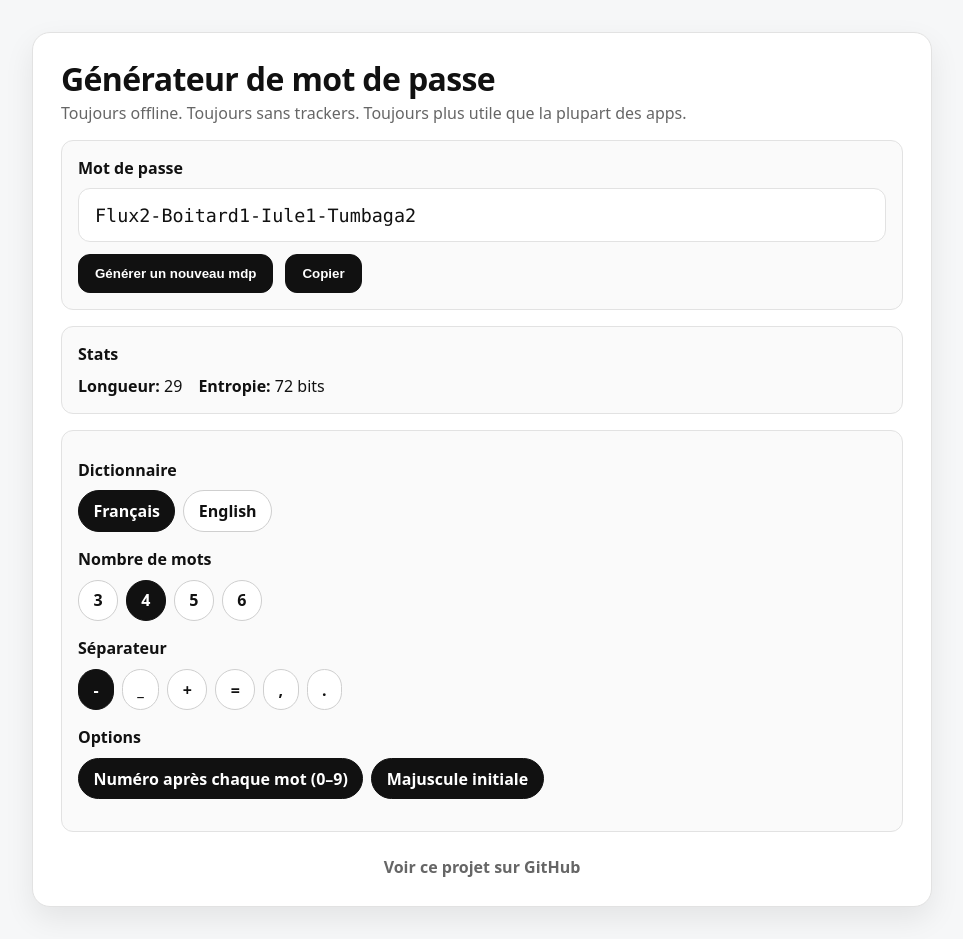
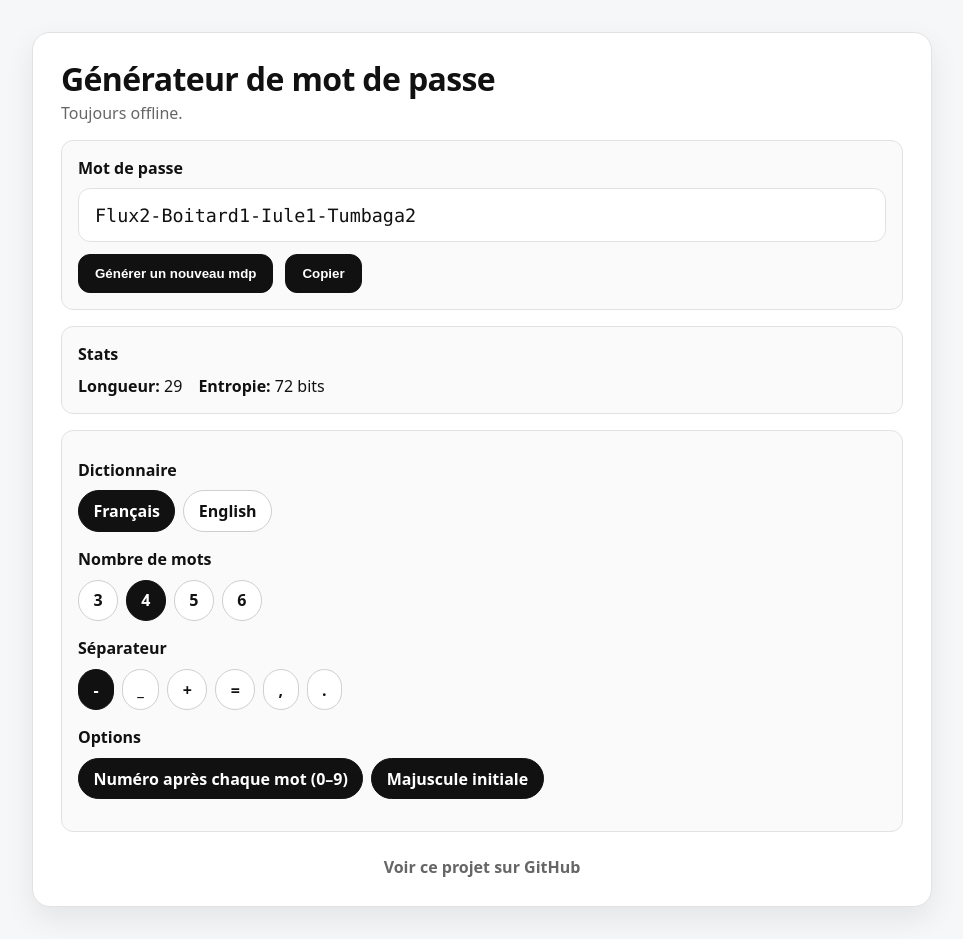
Before and after one commit to Lacaron/PasswordPigeon, a plain HTML site: page index.html in a window 1280 px wide. Shown: the whole page, without its empty margins (158-1121 px from the left). Drawn offline with Linux system fonts and the light colour scheme.

Commit message:
Update index.html
removed joke from front page

```diff
--- a/index.html
+++ b/index.html
@@ -13,7 +13,7 @@
 <body>
 	<div class="app">
 		<h1>Générateur de mot de passe</h1>
-		<p class="muted">Toujours offline. Toujours sans trackers. Toujours plus utile que la plupart des apps.</p>
+		<p class="muted">Toujours offline.</p>
 
 		<div class="panel">
 			<div class="label">Mot de passe</div>
```
